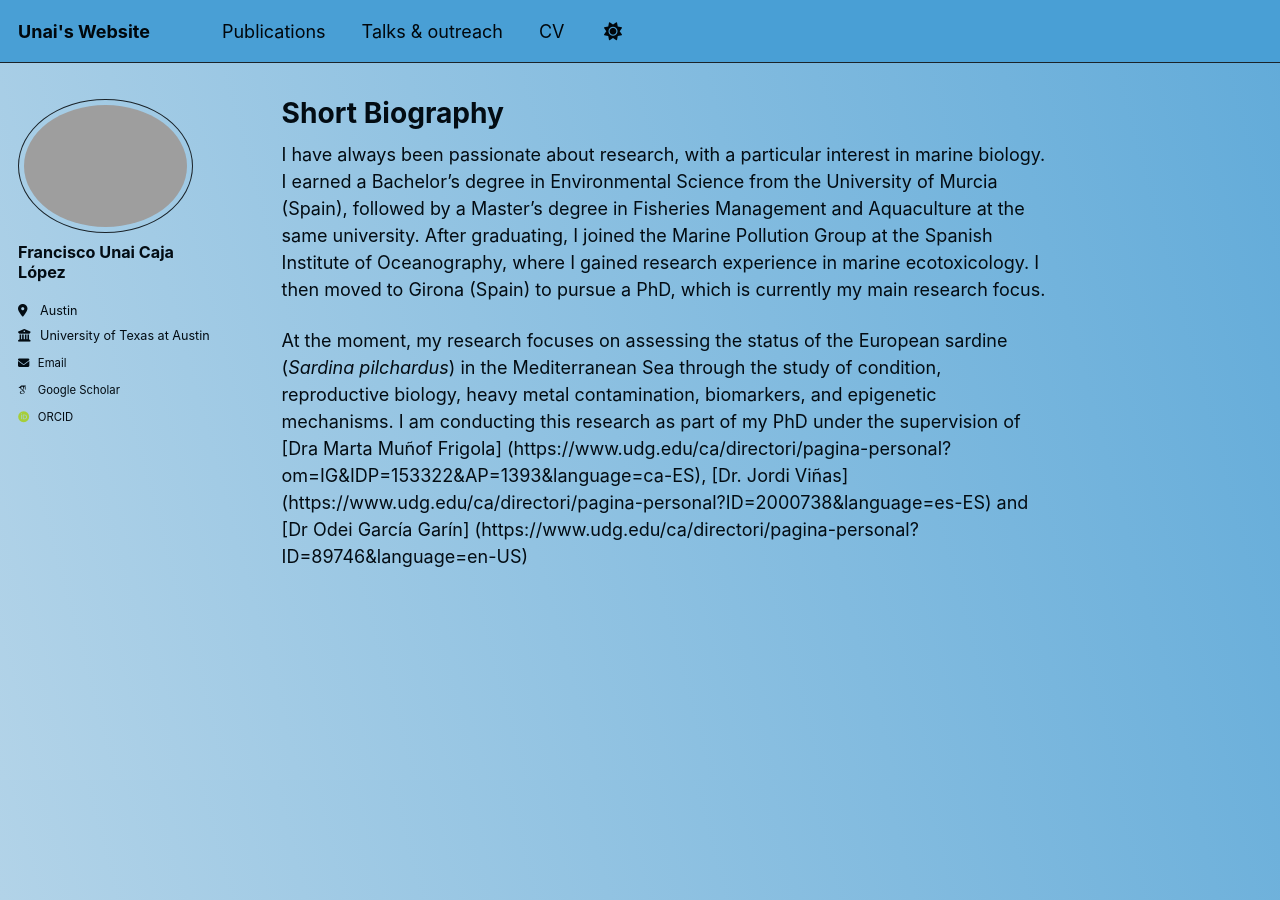
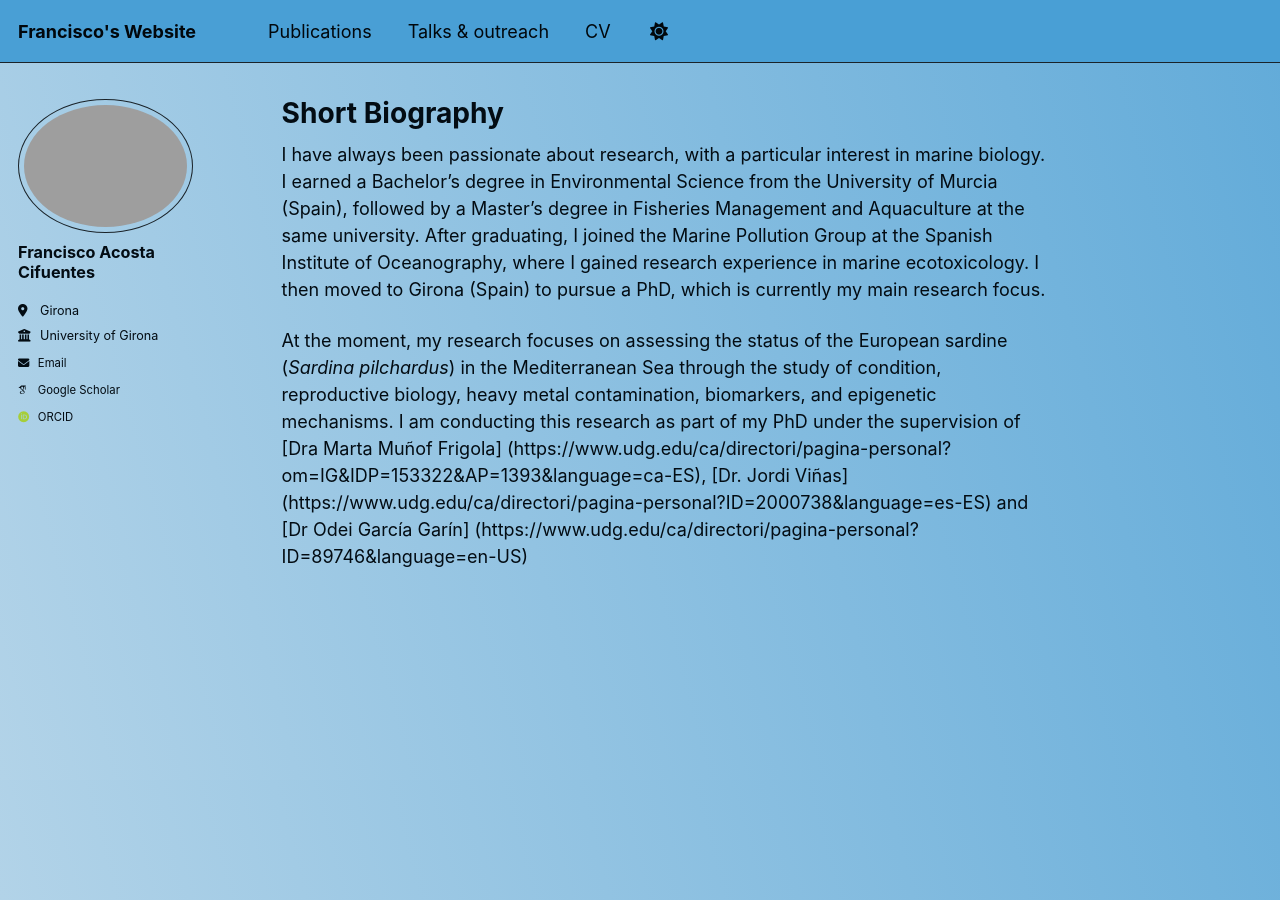
Before and after one commit to franciscoacostacifuentes/franciscoacostacifuentes.github.io, a Jekyll site: the page built from _pages/about.md, in a window 1280 px wide. Built offline with Jekyll 4.4.1, drawn with Linux system fonts in a browser that asks for light colours; some web fonts are replaced.

Commit message:
Actualizacion

```diff
--- a/_config.yml
+++ b/_config.yml
@@ -9,10 +9,10 @@
 # Basic Site Settings
 locale                   : "en-US"
 site_theme               : "default"
-title                    : "Unai's Website"
+title                    : "Francisco's Website"
 title_separator          : "-"
-name                     : &name "Francisco Unai Caja López"
-description              : &description "Math graduate student at the University of Texas at Austin"
+name                     : &name "Francisco Acosta Cifuentes"
+description              : &description "PhD student at the University of Girona"
 url                      : https://unaicaja.github.io # the base hostname & protocol for your site e.g. "https://[your GitHub username].github.io" or if you already have some other page hosted on Github then use "https://[your GitHub username].github.io/[Your Repo Name]"
 baseurl                  : "" # the subpath of your site, e.g. "/blog"
 repository               : "unaicaja/unaicaja.github.io"
@@ -23,20 +23,20 @@ repository               : "unaicaja/unaicaja.github.io"
 author:
   # Biographic information
   avatar           : "profile.png"
-  name             : "Francisco Unai Caja López"
+  name             : "Francisco Acosta Cifuentes"
   pronouns         : # example: "she/her"
   bio              : ""
-  location         : "Austin"
-  employer         : "University of Texas at Austin"
+  location         : "Girona"
+  employer         : "University of Girona"
   uri              : # URL
-  email            : "funai.caja@utexas.edu"
+  email            : "francisco.acosta@udg.edu"
 
   # Academic websites
   academia         : # URL
   arxiv            : # URL - Update with the correct link to your profile
-  googlescholar    : "https://scholar.google.es/citations?user=DJ479qYAAAAJ&hl=en"
+  googlescholar    : "https://scholar.google.es/citations?hl=es&user=D6xPfWUAAAAJ"
   impactstory      : # URL
-  orcid            : "https://orcid.org/0009-0008-0353-4223"
+  orcid            : "https://orcid.org/0009-0008-7358-1674"
   semantic         : # URL
   pubmed           : # URL
   researchgate     : # URL
```
Also changed, not shown: 1 other file.
